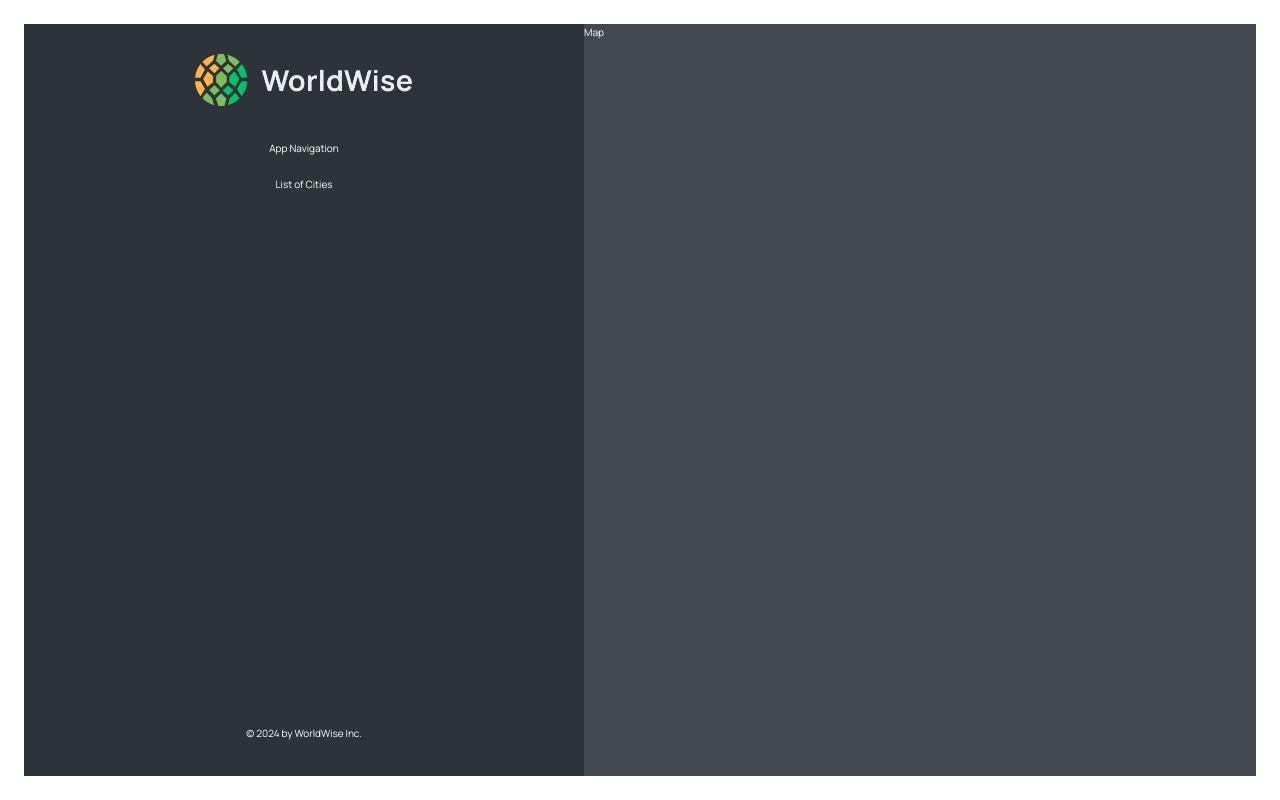
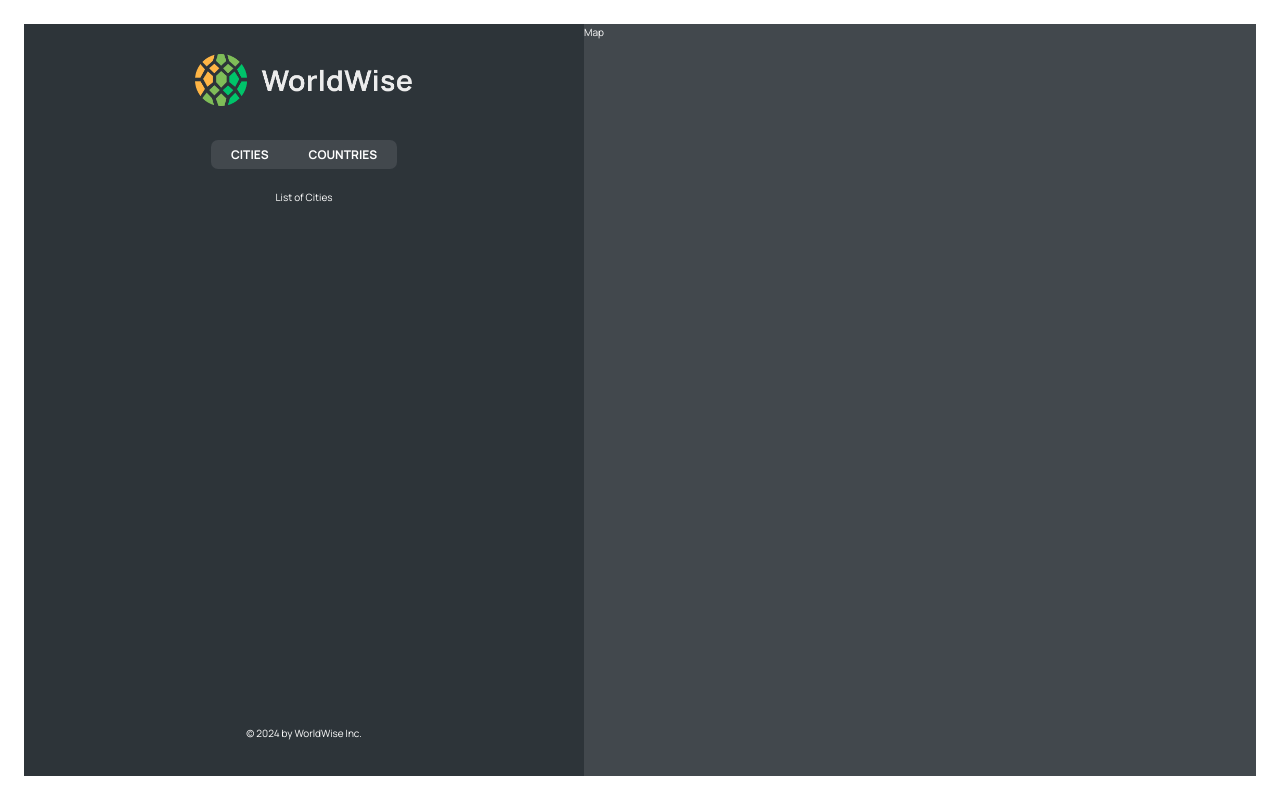
Before and after one commit to ernestkris6/world-wise, a React (Vite) app: page /app in a window 1280 px wide. Built offline with nearby package versions, Linux system fonts and the light colour scheme.

Commit message:
Index routes

```diff
--- a/src/App.jsx
+++ b/src/App.jsx
@@ -17,10 +17,11 @@ export default function App() {
 
       <BrowserRouter>
       <Routes>
-        <Route path="/" element={<HomePage />} />
-        <Route path="/product" element={<Product />}/>
-        <Route path="/pricing" element={<Pricing />}/>
+        <Route index element={<HomePage />} />
+        <Route path="product" element={<Product />}/>
+        <Route path="pricing" element={<Pricing />}/>
         <Route path="/app" element={<AppLayout/>} >
+          <Route index element={<p>List of Cities</p>} />
           <Route path="cities" element={<p>List of Cities</p>} />
           <Route path="countries" element={<p>List of Countries</p>} />
           <Route path="form" element={<p>List of form</p>} />
--- a/src/Components/AppLayout.jsx
+++ b/src/Components/AppLayout.jsx
@@ -1,4 +1,3 @@
-// import AppNav from '../Components/AppNav'
 import styles from "./AppLayout.module.css"
 import Map from "./Map"
 import SideBar from "./SideBar";
@@ -7,6 +6,7 @@ import SideBar from "./SideBar";
 export default function AppLayout() {
   return (
     <div className={styles.app}>
+
      <SideBar />
      <Map />
 
--- a/src/Components/AppNav.jsx
+++ b/src/Components/AppNav.jsx
@@ -1,7 +1,21 @@
+import { NavLink } from 'react-router-dom'
 import styles from './AppNav.module.css'
 
 export default function AppNav() {
   return (
-    <nav className={styles.nav}>App Navigation</nav>
+    <nav className={styles.nav}>
+      <ul>
+        <li>
+          <NavLink to="cities">
+            Cities
+          </NavLink>
+        </li>
+        <li>
+          <NavLink to="countries">
+            Countries
+          </NavLink>
+        </li>
+      </ul>
+    </nav>
   )
 }
--- a/src/Components/SideBar.jsx
+++ b/src/Components/SideBar.jsx
@@ -1,3 +1,4 @@
+import { Outlet } from "react-router-dom";
 import AppNav from "../Components/AppNav"
 import Logo from "../Components/Logo"
 
@@ -9,7 +10,7 @@ export default function SideBar() {
     <div className={styles.sidebar}>
      <Logo />
      <AppNav />
-     <p>List of Cities</p>
+     <Outlet />
 
 
      <Footer />
```
